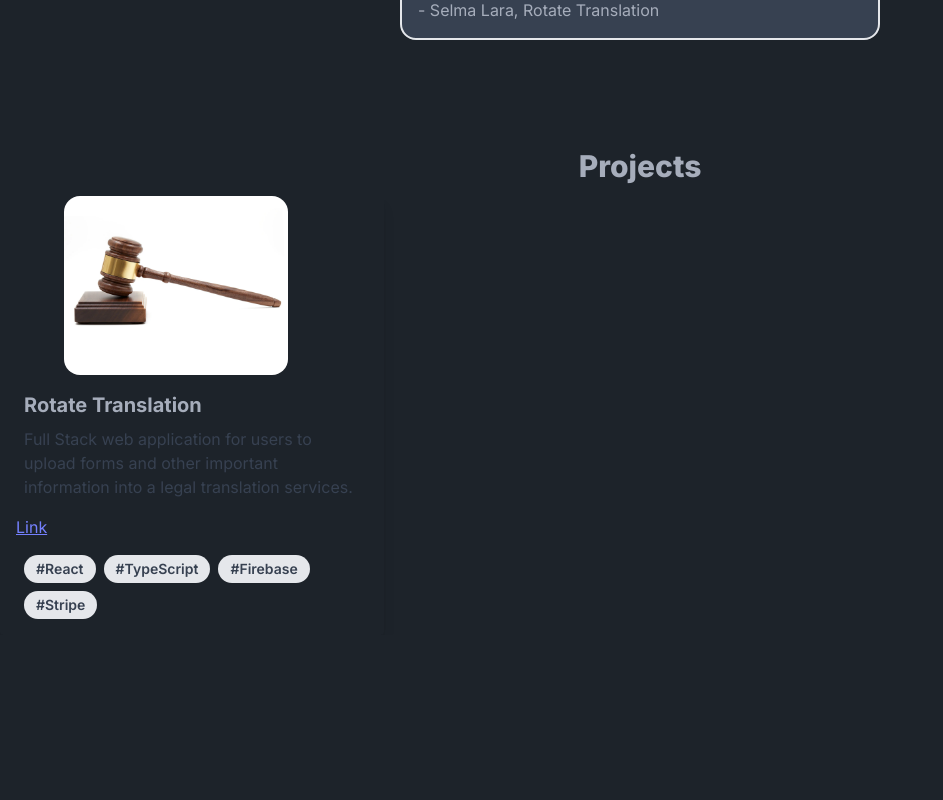
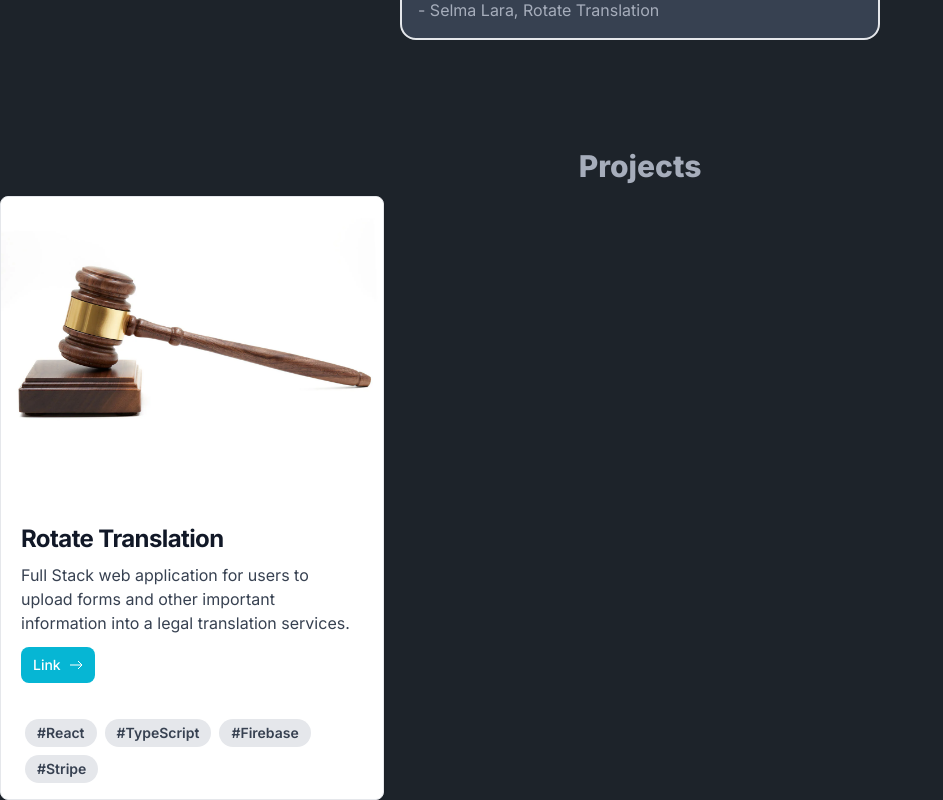
Before and after one commit to ehernandez42/portfolio-site-next, a Next.js app in the folder portfolio-site-next/: page /portfolio in a window 1280 px wide. Shown: the part 1018-1818 px from the top of the page, without its empty margins (0-943 px from the left). Before the commit the page ends 1653 px from the top, so only its background shows below. Built offline with nearby package versions, Linux system fonts and the light colour scheme.

Commit message:
fixed the img issue and final card feature (for now..)

```diff
--- a/portfolio-site-next/src/app/portfolio/page.tsx
+++ b/portfolio-site-next/src/app/portfolio/page.tsx
@@ -31,7 +31,7 @@
     title: 'Rotate Translation',
     image: "/gavel_for_rotate_translation.png",
     caption: "Full Stack web application for users to upload forms and other important information into a legal translation services.",
-    urlLink: "",
+    urlLink: "https://payment-form-rotate-translation.vercel.app/",
     hashTags: ["React", "TypeScript", "Firebase", "Stripe"]
 }
 
@@ -73,7 +73,7 @@
                     <AboutMe personalInfo={info}/>
 
                     <h1 className={'text-3xl font-extrabold mb-3 text-center pt-6'}>Projects</h1>
-                    <div className={'lg:flex sm:justify-normal flex-wrap gap-4'}>
+                    <div className={'lg:flex sm:justify-normal justify-center flex-wrap gap-8'}>
                         <Project projects={projectOne}/>
 
                     </div>
--- a/portfolio-site-next/src/components/Project.tsx
+++ b/portfolio-site-next/src/components/Project.tsx
@@ -1,5 +1,5 @@
 import {ProjectsList} from "@/types/types";
-import Link from "next/link";
+import Image from "next/image";
 
 
 interface props {
@@ -11,22 +11,26 @@
 
     return (
         // - a card that shows the name of the company, an image as its background, a little description underneath the title of the company/project
-        <div className="max-w-sm rounded overflow-hidden shadow-lg">
-            <img className="max-w-56 mx-16 card" src={image} alt="Rotate_Translation" />
-                <div className="px-6 py-4">
-                    <div className="font-bold text-xl mb-2">{title}</div>
-                    <p className="text-gray-700 text-base">
-                        {caption}
-                    </p>
+
+        <div
+            className="max-w-sm bg-white border border-gray-200 rounded-lg shadow dark:bg-gray-800 dark:border-gray-700">
+            <Image className="rounded-t-lg" src={image} alt={'Image'} width={400} height={50}/>
+            <div className="p-5">
+                <h5 className="mb-2 text-2xl font-bold tracking-tight text-gray-900 dark:text-white">{title}</h5>
+                <p className="mb-3 font-normal text-gray-700 dark:text-gray-400">{caption}</p>
+                <a href={urlLink} target={"_blank"}
+                      className="inline-flex items-center px-3 py-2 text-sm font-medium text-center text-white bg-cyan-500 rounded-lg hover:bg-cyan-500 focus:ring-4 focus:outline-none focus:ring-cyan-300 dark:bg-cyan-600 dark:hover:bg-cyan-700 dark:focus:ring-blue-800">
+                    Link
+                    <svg className="rtl:rotate-180 w-3.5 h-3.5 ms-2" aria-hidden="true"
+                         xmlns="http://www.w3.org/2000/svg" fill="none" viewBox="0 0 14 10">
+                        <path stroke="currentColor"
+                              d="M1 5h12m0 0L9 1m4 4L9 9"/>
+                    </svg>
+                </a>
             </div>
-            <Link href={urlLink}>
-                <div className={'btn-link rounded px-4'}>
-                    Link
-                </div>
-                </Link>
             <div className="px-6 pt-4 pb-2">
                 {hashTags.map((tag) => {
-                        return(
+                    return (
                         <span
                             className="inline-block bg-gray-200 rounded-full px-3 py-1 text-sm font-semibold text-gray-700 mr-2 mb-2">
                                 #{tag}
```
Lines whose indentation alone changed are shown as unchanged.
